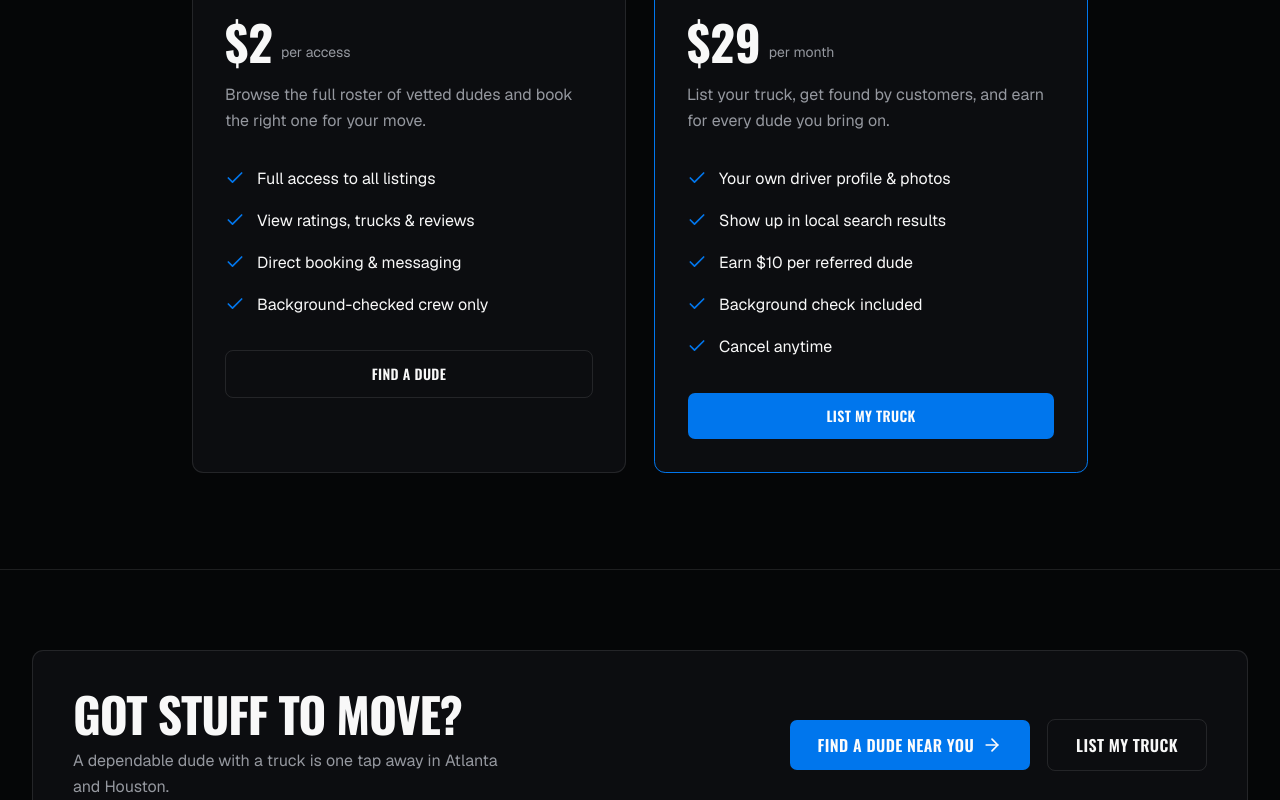
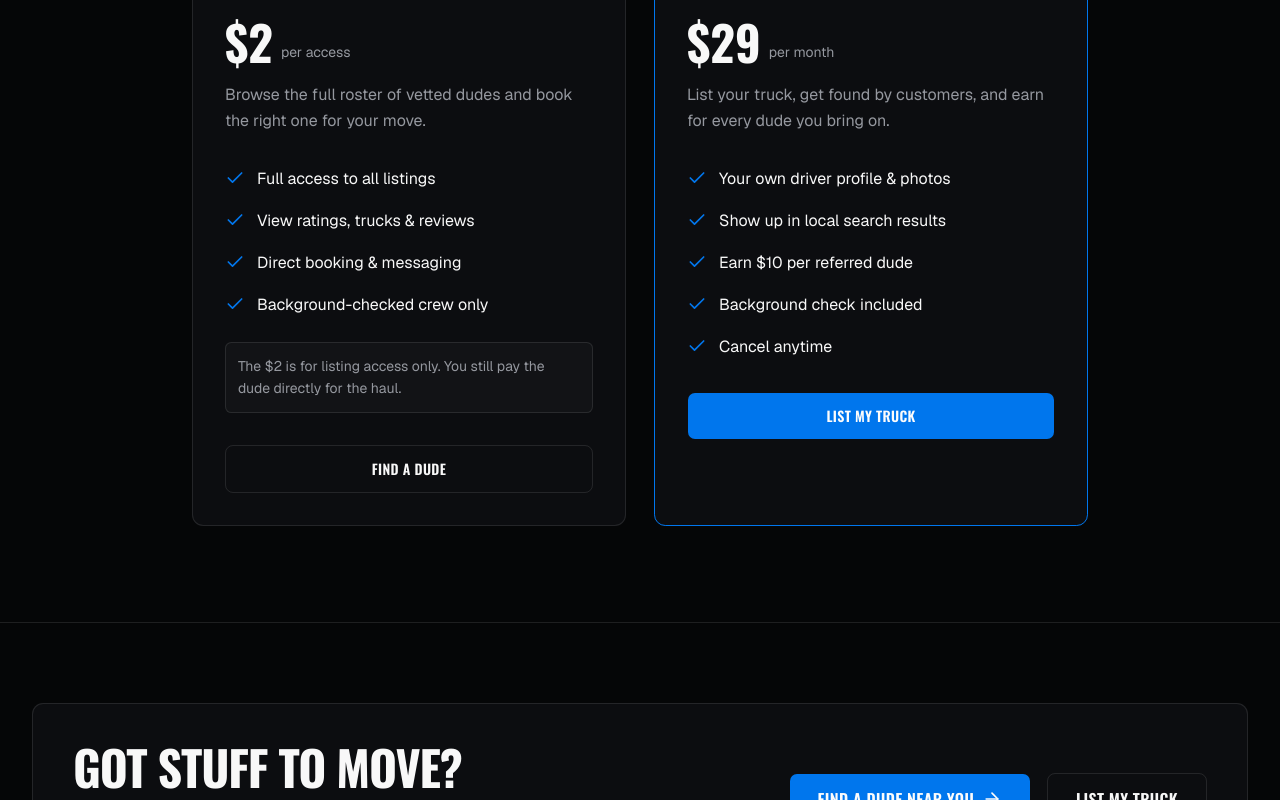
Before and after one commit to tamelastrandz/v0-dude-with-a-truck-app, a Next.js app: page / in a window 1280 px wide. Shown: the part 4321-5121 px from the top of the page. Built offline with nearby package versions, Linux system fonts and the light colour scheme.

Commit message:
feat: add pricing notes and new images for clarification

```diff
--- a/components/pricing.tsx
+++ b/components/pricing.tsx
@@ -11,6 +11,7 @@ const tiers = [
     cta: "Find a Dude",
     href: "#crew",
     highlight: false,
+    note: "The $2 is for listing access only. You still pay the dude directly for the haul.",
     features: [
       "Full access to all listings",
       "View ratings, trucks & reviews",
@@ -26,6 +27,7 @@ const tiers = [
     cta: "List My Truck",
     href: "#",
     highlight: true,
+    note: undefined,
     features: [
       "Your own driver profile & photos",
       "Show up in local search results",
@@ -86,6 +88,12 @@ export function Pricing() {
                 ))}
               </ul>
 
+              {tier.note && (
+                <p className="mt-6 rounded-md border border-border bg-secondary/50 p-3 text-sm leading-relaxed text-muted-foreground">
+                  {tier.note}
+                </p>
+              )}
+
               <a
                 href={tier.href}
                 className={cn(
```
Also changed, not shown: pricing-note.png (added), pricing-note2.png (added).
